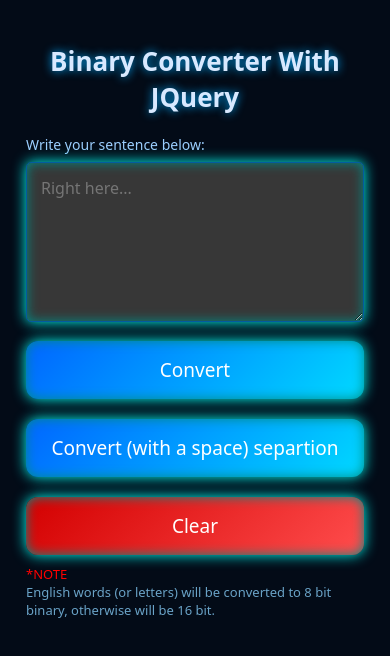
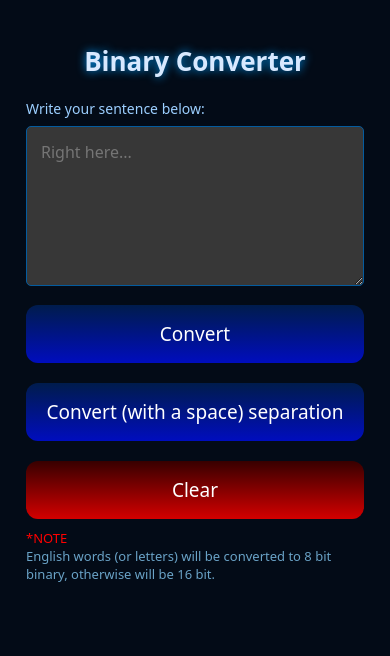
Before and after one commit to Mm19572R/BinaryConverter, a plain HTML site: page index.html in a window 390 px wide. Drawn offline with nearby package versions, Linux system fonts and the light colour scheme.

Commit message:
Update index.html

```diff
--- a/index.html
+++ b/index.html
@@ -22,7 +22,7 @@
         font-size:24px;
         text-align: center;
         margin-bottom:14px;
-        text-shadow: 0 0 10px #00aaff;
+        text-shadow: 0 0 10px #009dff;
 
     }
     label{
@@ -64,7 +64,7 @@
         padding:10px 12px;
         font-size:14px;
         cursor:pointer;
-        background: linear-gradient(135deg, #0066ff, #00d9ff);
+        background: linear-gradient(0deg, #000dbe, #001c4c);
         border:none;
         border-radius:6px;
         color:#fff;
@@ -73,14 +73,14 @@
     }
 
      button:hover{
-        box-shadow:0 0 15px #00aaff;
+        box-shadow:0 7px 15px #00058c;
         transform:translateY(-2px);
     }
     #clearBtn{
-        background: linear-gradient(135deg, #d30000, #ff4d4d);
+        background: linear-gradient(0deg, #d30000, #370000);
     }
     #clearBtn:hover{
-        box-shadow:0 0 15px #ff0000;
+        box-shadow:0 7px 15px #8c0000;
     }
 
     .small{
@@ -101,7 +101,7 @@
     }
     #copyBtn{
         margin-top:8px;
-        background: linear-gradient(135deg, #0099ff, #33eeff);
+        background: linear-gradient(0deg, #000dbe, #001c4c);
         display:none;
     }
     #output{
@@ -147,25 +147,23 @@
     font-size: 14px;
     padding: 12px;
   }
-  button, textarea {
-    box-shadow: 0 0 14px #00fff5, inset 0 0 12px #008b85;
-  }
+
 }
   </style>
 </head>
 <body>
-  <h1>Binary Converter With JQuery</h1>
+  <h1>Binary Converter</h1>
   <label>Write your sentence below:</label>
   <textarea id="inputText" rows="4" placeholder="Right here..."></textarea>
 
   <div class="row" style="margin-top:8px;">
     <button id="convertBtn">Convert</button>
-    <button id="convertWithSepBtn">Convert (with a space) separtion</button>
+    <button id="convertWithSepBtn">Convert (with a space) separation</button>
     <button id="clearBtn">Clear</button>
   </div>
 
   <p class="small"><span style="color: red;">*NOTE</span> <br>English words (or letters) will be converted to 8 bit binary, otherwise will be 16 bit.</p>
-
+  <br>
   <h2 id="resultMsg">Results:</h2>
   <p id="noText"></p>
   <pre id="output" aria-live="polite"></pre>
@@ -218,10 +216,10 @@
       });
 
       $('#clearBtn').on('click', function(){
+        $("#copyBtn").fadeOut(300);
         $('#inputText').val('');
         $('#output').text('').fadeOut(300);
         $("#resultMsg").fadeOut(300);
-        $("#copyBtn").fadeOut(300);
       });
 
       $('#copyBtn').on('click', function(){
@@ -231,7 +229,7 @@
             return;
         }
         navigator.clipboard.writeText(out).then(function(){
-          alert('Text has been copied!');
+          $("#noText").fadeIn(300).text("Text has been copied!").delay(2000).fadeOut(300);
         }, function(){
           alert('Copy failed! Try to select the text and copy it manually');
         });
```
